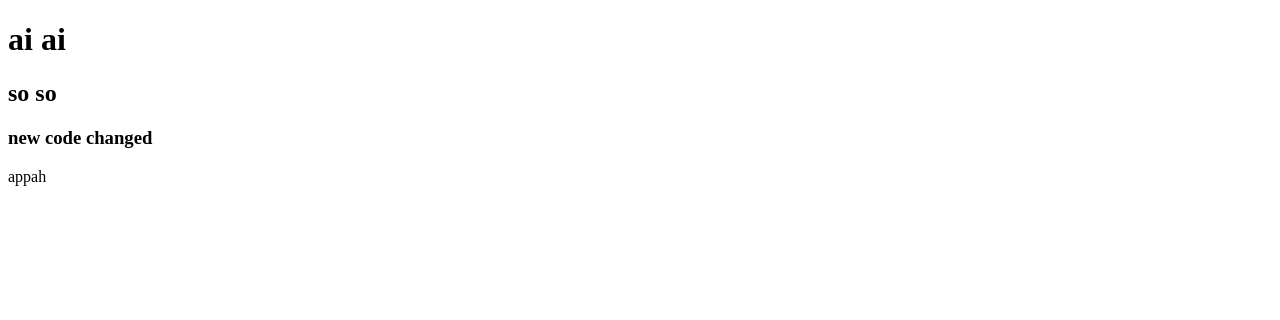
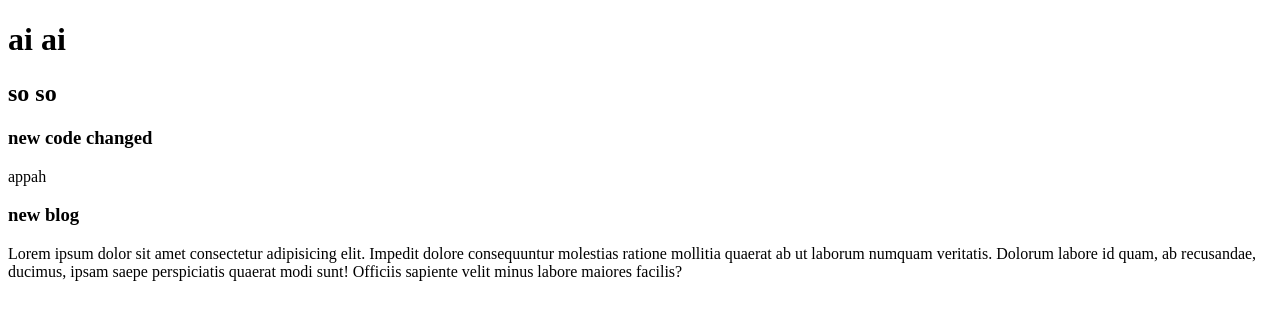
Before and after one commit to anika136/my-third-repo, a plain HTML site: page index.html in a window 1280 px wide. Drawn offline with Linux system fonts and the light colour scheme.

Commit message:
new blog added

```diff
--- a/index.html
+++ b/index.html
@@ -12,6 +12,10 @@
     <h2>so so</h2>
     <h3>new code changed</h3>
     <p>appah</p>
+    <div>
+        <h3>new blog</h3>
+        <p>Lorem ipsum dolor sit amet consectetur adipisicing elit. Impedit dolore consequuntur molestias ratione mollitia quaerat ab ut laborum numquam veritatis. Dolorum labore id quam, ab recusandae, ducimus, ipsam saepe perspiciatis quaerat modi sunt! Officiis sapiente velit minus labore maiores facilis?</p>
+    </div>
 
 </body>
 </html>
```
